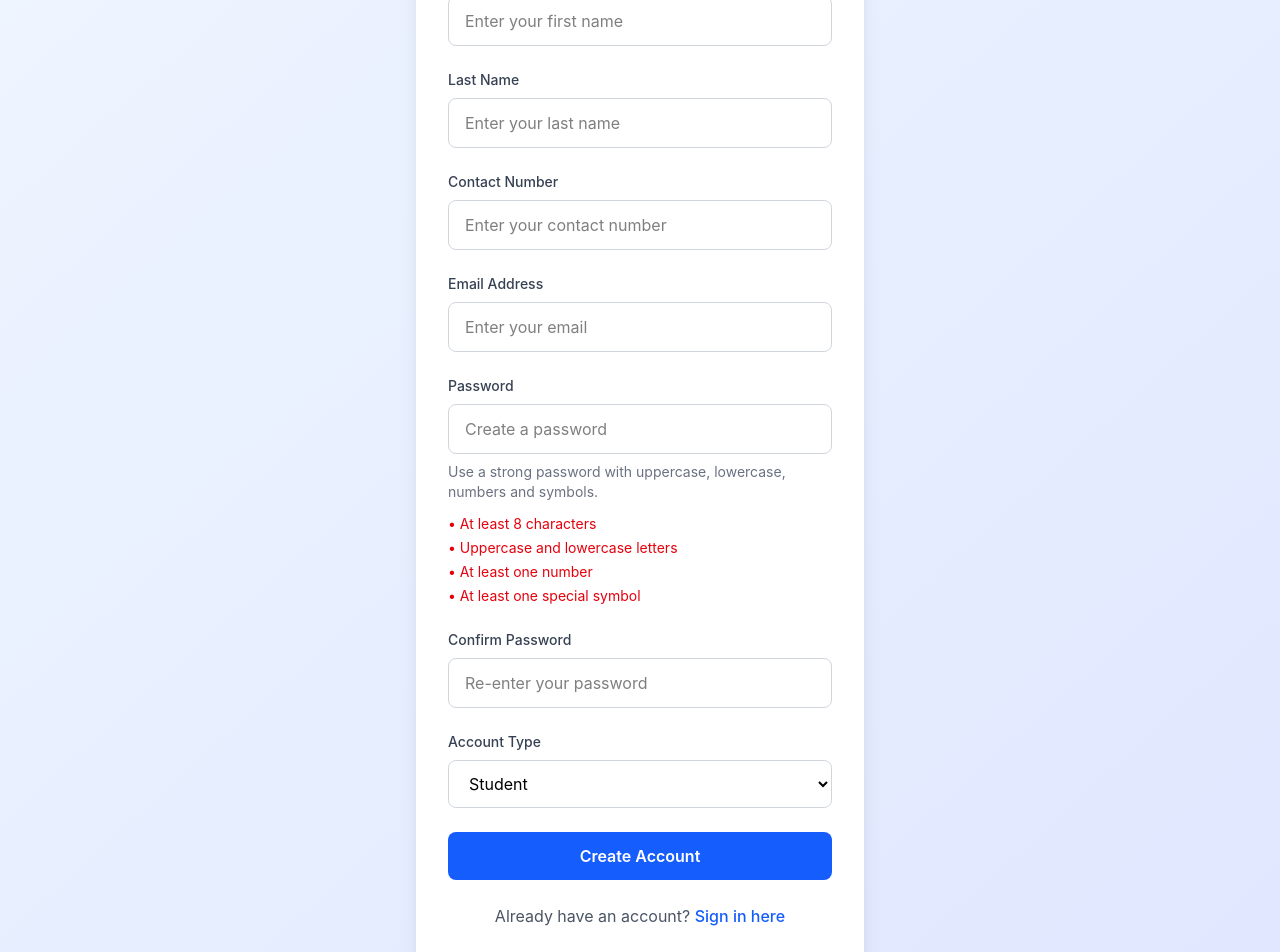
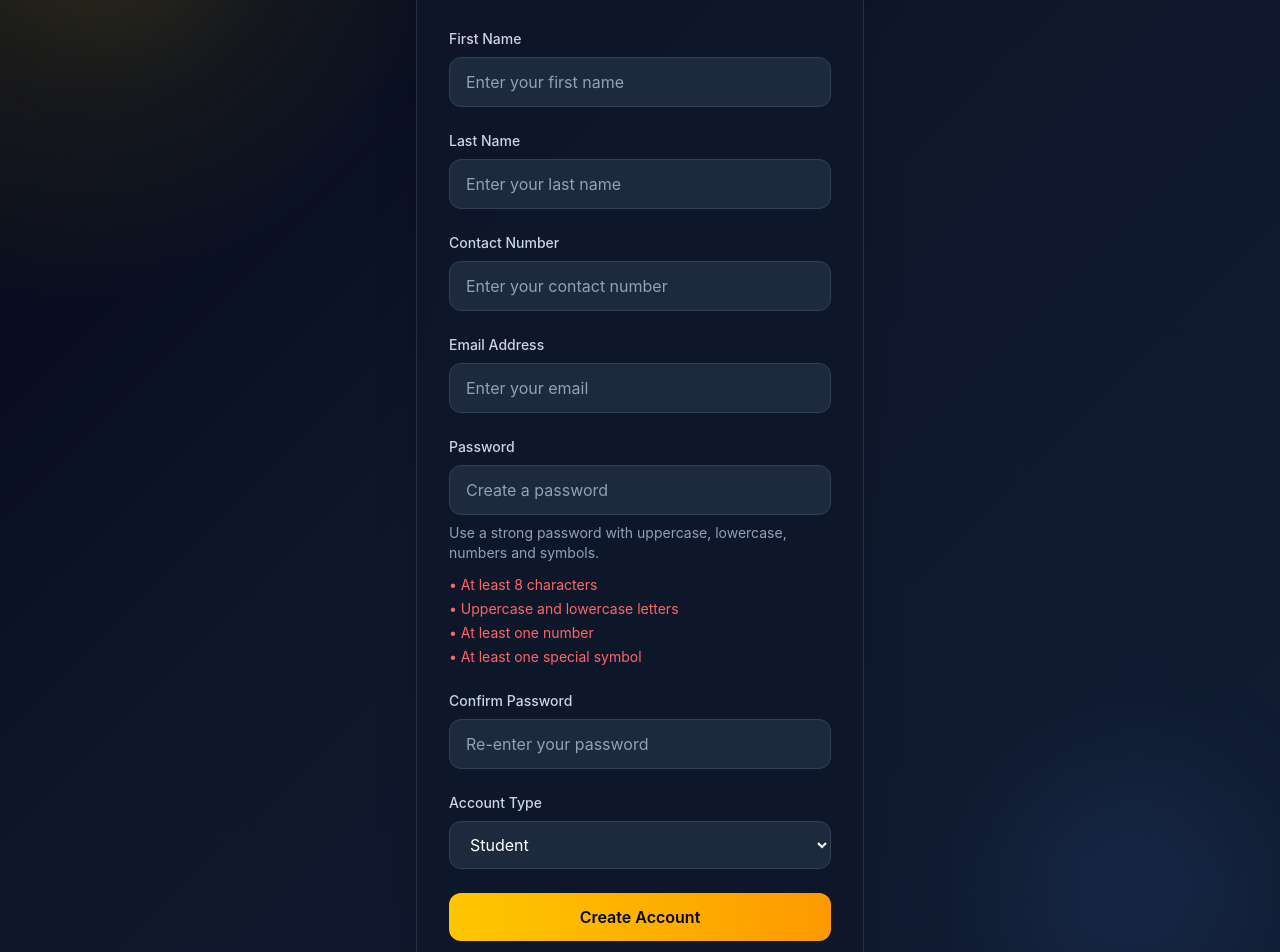
Before and after one commit to udithindrachapa26-u/SabaraStay_FrontEnd, a React (Vite) app: page /register in a window 1280 px wide. Shown: the part 180-1132 px from the top of the page. Built offline with nearby package versions, Linux system fonts and the light colour scheme.

Commit message:
Make more stylish.

```diff
--- a/src/pages/Register.jsx
+++ b/src/pages/Register.jsx
@@ -62,16 +62,22 @@ function Register() {
   };
 
   return (
-    <div className="min-h-screen bg-linear-to-br from-blue-50 to-indigo-100 flex items-center justify-center p-4">
-      <div className="bg-white rounded-lg shadow-xl p-8 w-full max-w-md">
+    <div className="min-h-screen bg-[radial-gradient(circle_at_top_left,_rgba(250,204,21,0.16),_transparent_28%),linear-gradient(135deg,_#020617_0%,_#0f172a_45%,_#111d35_100%)] flex items-center justify-center p-4 relative overflow-hidden">
+      <div className="absolute top-10 left-10 w-40 h-40 bg-yellow-400/10 rounded-full blur-3xl"></div>
+      <div className="absolute bottom-10 right-10 w-56 h-56 bg-blue-400/10 rounded-full blur-3xl"></div>
+
+      <div className="relative z-10 bg-slate-900/90 backdrop-blur-md rounded-2xl shadow-2xl p-8 w-full max-w-md border border-white/10">
         <div className="text-center mb-8">
-          <h1 className="text-3xl font-bold text-gray-800 mb-2">Create Account</h1>
-          <p className="text-gray-600">Join SabaraStay today</p>
+          <div className="inline-block bg-gradient-to-r from-yellow-400 to-amber-500 text-slate-950 px-5 py-2 rounded-full font-bold text-lg mb-4">
+            🏠 SabaraStay
+          </div>
+          <h1 className="text-3xl font-bold text-white mb-2">Create Account</h1>
+          <p className="text-slate-400">Join SabaraStay today</p>
         </div>
 
         <form onSubmit={handleSubmit} className="space-y-6">
           <div>
-            <label htmlFor="firstName" className="block text-sm font-medium text-gray-700 mb-2">
+            <label htmlFor="firstName" className="block text-sm font-medium text-slate-300 mb-2">
               First Name
             </label>
             <input
@@ -81,13 +87,13 @@ function Register() {
               value={formData.firstName}
               onChange={handleChange}
               placeholder="Enter your first name"
-              className="w-full px-4 py-3 border border-gray-300 rounded-lg focus:ring-2 focus:ring-blue-500 focus:border-transparent transition-colors duration-200"
+              className="w-full px-4 py-3 border border-slate-700 rounded-xl bg-slate-800 text-white placeholder:text-slate-400 focus:outline-none focus:border-yellow-400 focus:ring-2 focus:ring-yellow-400/20 transition-colors duration-200"
               required
             />
           </div>
 
           <div>
-            <label htmlFor="lastName" className="block text-sm font-medium text-gray-700 mb-2">
+            <label htmlFor="lastName" className="block text-sm font-medium text-slate-300 mb-2">
               Last Name
             </label>
             <input
@@ -97,13 +103,13 @@ function Register() {
               value={formData.lastName}
               onChange={handleChange}
               placeholder="Enter your last name"
-              className="w-full px-4 py-3 border border-gray-300 rounded-lg focus:ring-2 focus:ring-blue-500 focus:border-transparent transition-colors duration-200"
+              className="w-full px-4 py-3 border border-slate-700 rounded-xl bg-slate-800 text-white placeholder:text-slate-400 focus:outline-none focus:border-yellow-400 focus:ring-2 focus:ring-yellow-400/20 transition-colors duration-200"
               required
             />
           </div>
 
           <div>
-            <label htmlFor="contactNo" className="block text-sm font-medium text-gray-700 mb-2">
+            <label htmlFor="contactNo" className="block text-sm font-medium text-slate-300 mb-2">
               Contact Number
             </label>
             <input
@@ -113,12 +119,12 @@ function Register() {
               value={formData.contactNo}
               onChange={handleChange}
               placeholder="Enter your contact number"
-              className="w-full px-4 py-3 border border-gray-300 rounded-lg focus:ring-2 focus:ring-blue-500 focus:border-transparent transition-colors duration-200"
+              className="w-full px-4 py-3 border border-slate-700 rounded-xl bg-slate-800 text-white placeholder:text-slate-400 focus:outline-none focus:border-yellow-400 focus:ring-2 focus:ring-yellow-400/20 transition-colors duration-200"
             />
           </div>
 
           <div>
-            <label htmlFor="email" className="block text-sm font-medium text-gray-700 mb-2">
+            <label htmlFor="email" className="block text-sm font-medium text-slate-300 mb-2">
               Email Address
             </label>
             <input
@@ -128,13 +134,13 @@ function Register() {
               value={formData.email}
               onChange={handleChange}
               placeholder="Enter your email"
-              className="w-full px-4 py-3 border border-gray-300 rounded-lg focus:ring-2 focus:ring-blue-500 focus:border-transparent transition-colors duration-200"
+              className="w-full px-4 py-3 border border-slate-700 rounded-xl bg-slate-800 text-white placeholder:text-slate-400 focus:outline-none focus:border-yellow-400 focus:ring-2 focus:ring-yellow-400/20 transition-colors duration-200"
               required
             />
           </div>
 
           <div>
-            <label htmlFor="password" className="block text-sm font-medium text-gray-700 mb-2">
+            <label htmlFor="password" className="block text-sm font-medium text-slate-300 mb-2">
               Password
             </label>
             <input
@@ -144,10 +150,10 @@ function Register() {
               value={formData.password}
               onChange={handleChange}
               placeholder="Create a password"
-              className="w-full px-4 py-3 border border-gray-300 rounded-lg focus:ring-2 focus:ring-blue-500 focus:border-transparent transition-colors duration-200"
+              className="w-full px-4 py-3 border border-slate-700 rounded-xl bg-slate-800 text-white placeholder:text-slate-400 focus:outline-none focus:border-yellow-400 focus:ring-2 focus:ring-yellow-400/20 transition-colors duration-200"
               required
             />
-            <p className="text-sm text-gray-500 mt-2">
+            <p className="text-sm text-slate-400 mt-2">
               Use a strong password with uppercase, lowercase, numbers and symbols.
             </p>
             <ul className="mt-3 grid gap-1 text-sm">
@@ -156,8 +162,8 @@ function Register() {
                   key={item.label}
                   className={
                     item.valid
-                      ? "text-emerald-600"
-                      : "text-red-600"
+                      ? "text-emerald-400"
+                      : "text-red-400"
                   }
                 >
                   {item.valid ? "✓" : "•"} {item.label}
@@ -167,7 +173,7 @@ function Register() {
           </div>
 
           <div>
-            <label htmlFor="confirmPassword" className="block text-sm font-medium text-gray-700 mb-2">
+            <label htmlFor="confirmPassword" className="block text-sm font-medium text-slate-300 mb-2">
               Confirm Password
             </label>
             <input
@@ -177,7 +183,7 @@ function Register() {
               value={formData.confirmPassword}
               onChange={handleChange}
               placeholder="Re-enter your password"
-              className="w-full px-4 py-3 border border-gray-300 rounded-lg focus:ring-2 focus:ring-blue-500 focus:border-transparent transition-colors duration-200"
+              className="w-full px-4 py-3 border border-slate-700 rounded-xl bg-slate-800 text-white placeholder:text-slate-400 focus:outline-none focus:border-yellow-400 focus:ring-2 focus:ring-yellow-400/20 transition-colors duration-200"
               required
             />
           </div>
@@ -186,8 +192,8 @@ function Register() {
             <div
               className={
                 formFeedback.type === "success"
-                  ? "rounded-lg border border-emerald-200 bg-emerald-50 text-emerald-900 px-4 py-3 text-sm"
-                  : "rounded-lg border border-red-200 bg-red-50 text-red-900 px-4 py-3 text-sm"
+                  ? "rounded-lg border border-emerald-500/30 bg-emerald-500/10 text-emerald-300 px-4 py-3 text-sm"
+                  : "rounded-lg border border-red-500/30 bg-red-500/10 text-red-300 px-4 py-3 text-sm"
               }
             >
               {formFeedback.message}
@@ -195,7 +201,7 @@ function Register() {
           )}
 
           <div>
-            <label htmlFor="role" className="block text-sm font-medium text-gray-700 mb-2">
+            <label htmlFor="role" className="block text-sm font-medium text-slate-300 mb-2">
               Account Type
             </label>
             <select
@@ -203,7 +209,7 @@ function Register() {
               name="role"
               value={formData.role}
               onChange={handleChange}
-              className="w-full px-4 py-3 border border-gray-300 rounded-lg focus:ring-2 focus:ring-blue-500 focus:border-transparent transition-colors duration-200 bg-white"
+              className="w-full px-4 py-3 border border-slate-700 rounded-xl bg-slate-800 text-white focus:outline-none focus:border-yellow-400 focus:ring-2 focus:ring-yellow-400/20 transition-colors duration-200"
             >
               <option value="student">Student</option>
               <option value="owner">Boarding Owner</option>
@@ -212,16 +218,16 @@ function Register() {
 
           <button
             type="submit"
-            className="w-full bg-blue-600 hover:bg-blue-700 text-white font-semibold py-3 px-4 rounded-lg transition-colors duration-200 focus:ring-2 focus:ring-blue-500 focus:ring-offset-2"
+            className="w-full bg-gradient-to-r from-yellow-400 to-amber-500 text-slate-950 font-semibold py-3 px-4 rounded-xl transition-all duration-200 hover:shadow-lg hover:shadow-yellow-400/30 transform hover:scale-[1.01] focus:outline-none focus:ring-2 focus:ring-yellow-400/20"
           >
             Create Account
           </button>
         </form>
 
         <div className="mt-6 text-center">
-          <p className="text-gray-600">
+          <p className="text-slate-400">
             Already have an account?{' '}
-            <a href="/login" className="text-blue-600 hover:text-blue-700 font-medium">
+            <a href="/login" className="text-yellow-400 hover:text-yellow-300 font-medium">
               Sign in here
             </a>
           </p>
```
Also changed, not shown: src/pages/Login.jsx (+26 -26 lines).
